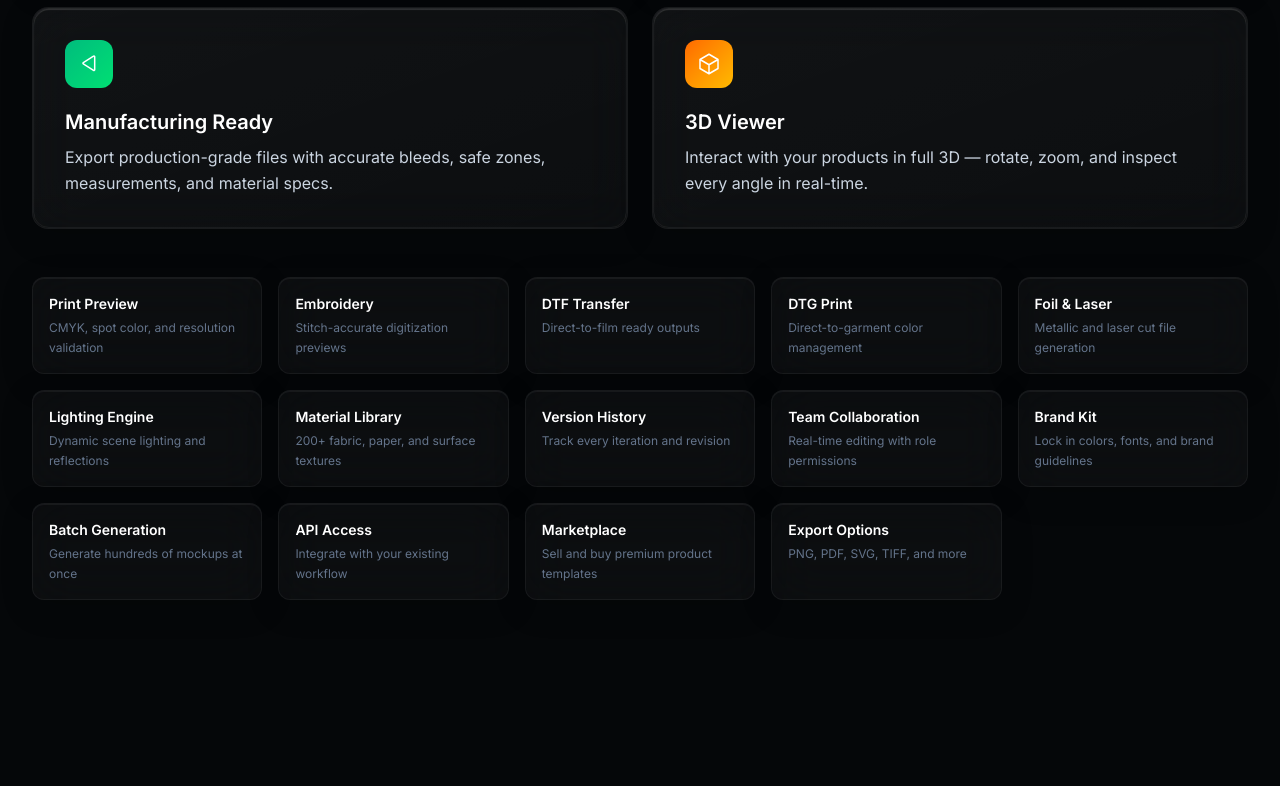
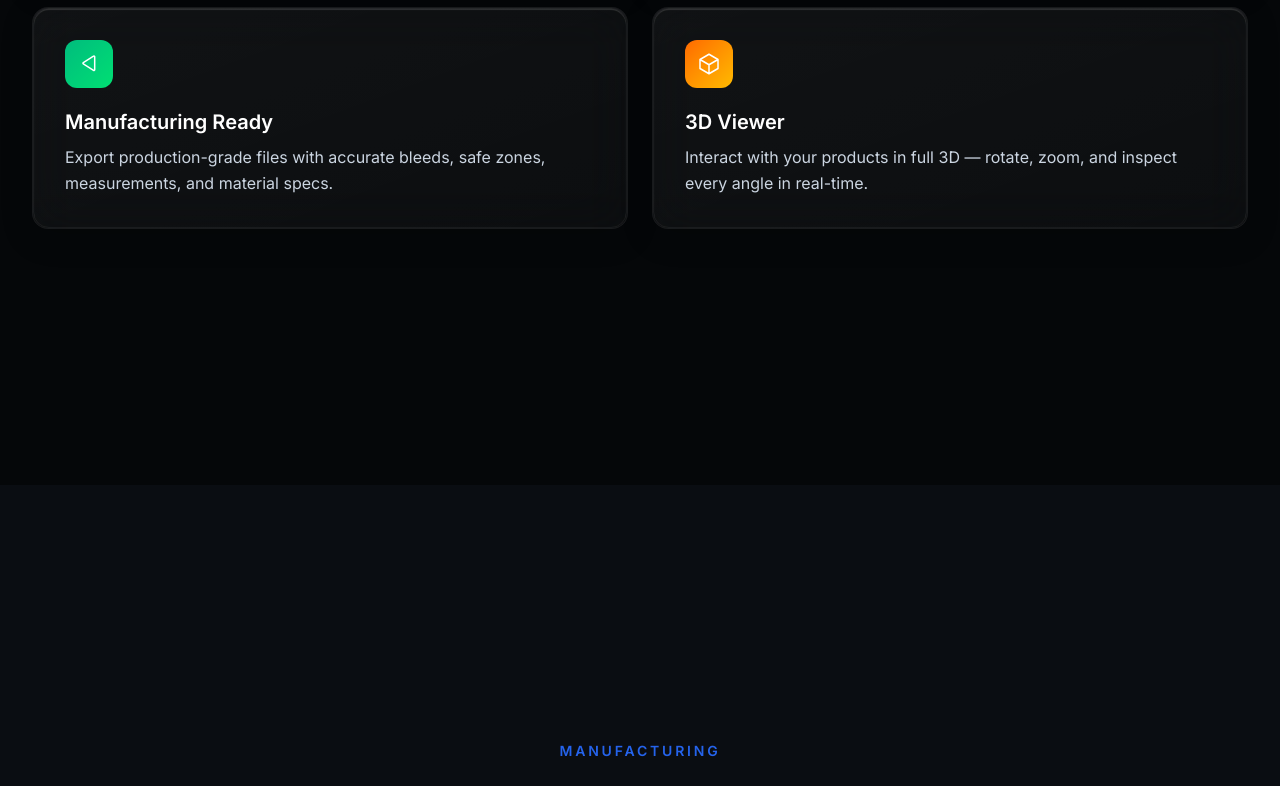
Before and after one commit to N-i-k-e-t/design-engine, a Next.js app: page / in a window 1280 px wide. Shown: the part 8144-8930 px from the top of the page. Built offline with nearby package versions, Linux system fonts and the light colour scheme.

Commit message:
style: Removed lower compact feature grid from AIFeaturesSection

```diff
--- a/src/components/sections/AIFeaturesSection.tsx
+++ b/src/components/sections/AIFeaturesSection.tsx
@@ -48,23 +48,6 @@
   },
 ];
 
-const features = [
-  { title: "Print Preview", desc: "CMYK, spot color, and resolution validation" },
-  { title: "Embroidery", desc: "Stitch-accurate digitization previews" },
-  { title: "DTF Transfer", desc: "Direct-to-film ready outputs" },
-  { title: "DTG Print", desc: "Direct-to-garment color management" },
-  { title: "Foil & Laser", desc: "Metallic and laser cut file generation" },
-  { title: "Lighting Engine", desc: "Dynamic scene lighting and reflections" },
-  { title: "Material Library", desc: "200+ fabric, paper, and surface textures" },
-  { title: "Version History", desc: "Track every iteration and revision" },
-  { title: "Team Collaboration", desc: "Real-time editing with role permissions" },
-  { title: "Brand Kit", desc: "Lock in colors, fonts, and brand guidelines" },
-  { title: "Batch Generation", desc: "Generate hundreds of mockups at once" },
-  { title: "API Access", desc: "Integrate with your existing workflow" },
-  { title: "Marketplace", desc: "Sell and buy premium product templates" },
-  { title: "Export Options", desc: "PNG, PDF, SVG, TIFF, and more" },
-];
-
 export default function AIFeaturesSection() {
   return (
     <SectionWrapper id="features">
@@ -75,7 +58,7 @@
       />
 
       {/* Hero features — large cards */}
-      <div className="grid grid-cols-1 md:grid-cols-2 gap-4 md:gap-6 mb-12">
+      <div className="grid grid-cols-1 md:grid-cols-2 gap-4 md:gap-6">
         {heroFeatures.map((feature, i) => (
           <GlassCard key={feature.title} delay={i * 0.1} glowColor={i === 0 ? "accent" : i === 1 ? "purple" : "none"}>
             <div className="flex flex-col h-full">
@@ -92,28 +75,6 @@
           </GlassCard>
         ))}
       </div>
-
-      {/* Feature grid — compact */}
-      <div className="grid grid-cols-2 sm:grid-cols-3 lg:grid-cols-4 xl:grid-cols-5 gap-3 md:gap-4">
-        {features.map((feature, i) => (
-          <motion.div
-            key={feature.title}
-            initial={{ opacity: 0, y: 20 }}
-            whileInView={{ opacity: 1, y: 0 }}
-            viewport={{ once: true, margin: "-30px" }}
-            transition={{ delay: i * 0.03, duration: 0.5 }}
-            whileHover={{ y: -4 }}
-            className="glass rounded-xl p-4 hover:bg-white/[0.08] hover:border-white/[0.12] transition-all duration-300 cursor-default"
-          >
-            <h4 className="text-sm font-semibold text-text-primary mb-1">
-              {feature.title}
-            </h4>
-            <p className="text-xs text-text-muted leading-relaxed">
-              {feature.desc}
-            </p>
-          </motion.div>
-        ))}
-      </div>
     </SectionWrapper>
   );
 }
```
